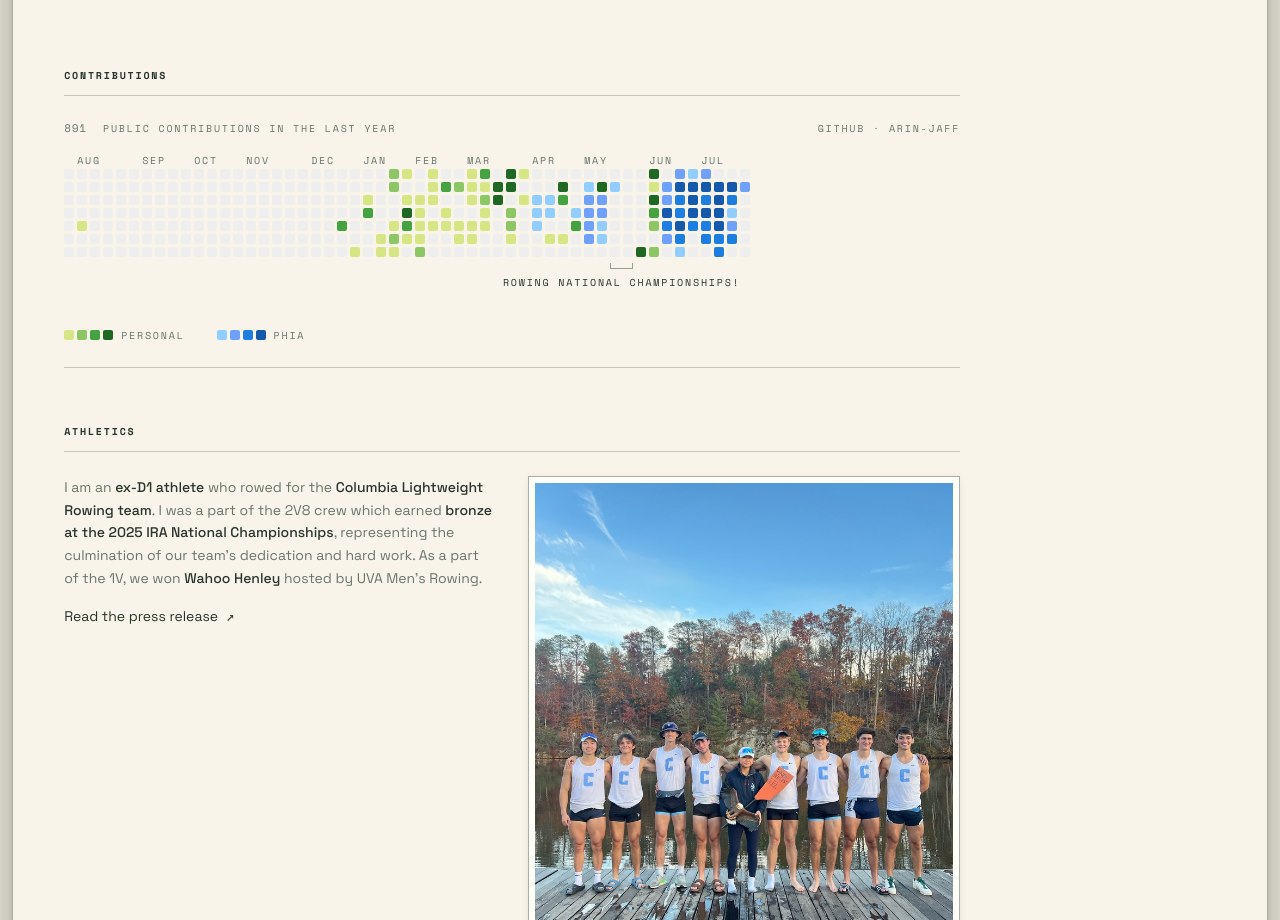
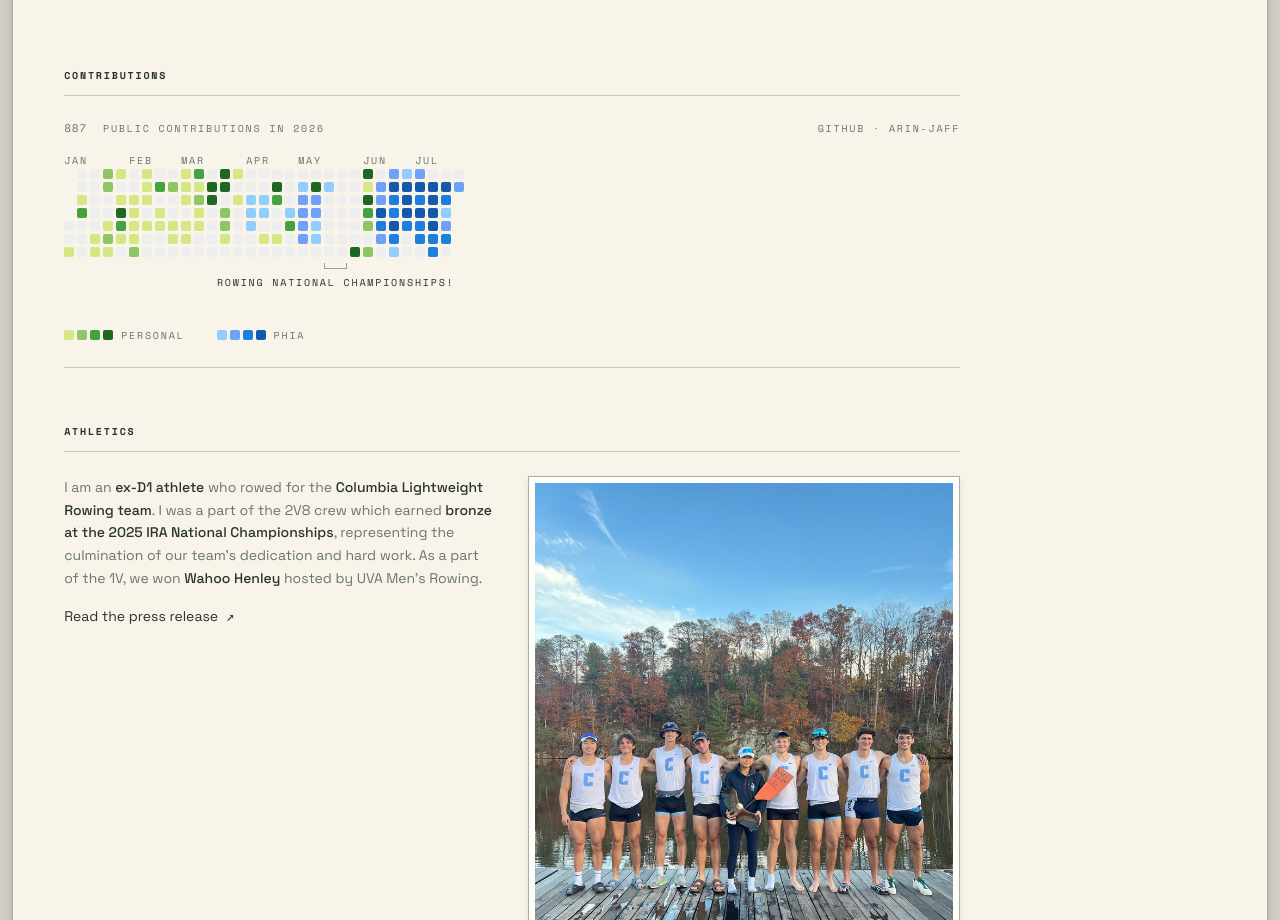
Before and after one commit to arin-jaff/arinjaff.com, a React (Vite) app: page / in a window 1280 px wide. Shown: the part 820-1740 px from the top of the page. Built offline with nearby package versions, Linux system fonts and the light colour scheme.

Commit message:
Switch the contributions calendar to year to date
Runs 1 January through today rather than a rolling 53 weeks. The first
week is padded with blank cells so 1 January sits on its real weekday,
and the heading names the year instead of "the last year".

```diff
--- a/src/components/ContributionsChart.jsx
+++ b/src/components/ContributionsChart.jsx
@@ -20,6 +20,7 @@ const ANNOTATIONS = [{ label: "rowing national championships!", from: "05-18", t
 // ponytail: a day picks one side rather than splitting the cell — blue once the
 // mirror accounts for at least half of it. Split cells if mixed days matter.
 function cellColor(day) {
+  if (day.pad) return "transparent";
   if (!day.level) return EMPTY;
   return (day.phia * 2 >= day.count ? BLUE : GREEN)[day.level - 1];
 }
@@ -59,17 +60,25 @@ export default function ContributionsChart() {
   const weeks = [];
   for (let i = 0; i < data.days.length; i += 7) weeks.push(data.days.slice(i, i + 7));
 
-  // Label a column when a new month starts in it, skipping the leading partial
-  // week and the last column so labels never collide.
+  // A column's month is the first real day in it — the first week can open with
+  // blank padding before 1 January.
+  const monthOf = (week) => week.find((day) => day.date)?.date.slice(5, 7);
+
+  // Label a column when a new month starts in it, skipping the last column so
+  // labels never collide.
   const monthLabels = weeks.map((week, i) => {
-    if (i === 0 || i === weeks.length - 1) return null;
-    const month = week[0].date.slice(5, 7);
-    return weeks[i - 1][0].date.slice(5, 7) === month ? null : MONTHS[Number(month) - 1];
+    if (i === weeks.length - 1) return null;
+    const month = monthOf(week);
+    return !month || (i > 0 && monthOf(weeks[i - 1]) === month)
+      ? null
+      : MONTHS[Number(month) - 1];
   });
 
   const brackets = ANNOTATIONS.map((note) => {
     const covered = weeks.reduce((acc, week, i) => {
-      const hit = week.some((day) => day.date.slice(5) >= note.from && day.date.slice(5) <= note.to);
+      const hit = week.some(
+        (day) => day.date && day.date.slice(5) >= note.from && day.date.slice(5) <= note.to
+      );
       return hit ? { start: acc.start ?? i, end: i } : acc;
     }, {});
     return covered.start === undefined ? null : { ...note, ...covered };
@@ -81,7 +90,7 @@ export default function ContributionsChart() {
       <div className="border-y border-border py-6">
         <div className="mb-4 flex flex-wrap items-baseline gap-4">
           <span className="specimen-index">{data.total}</span>
-          <span className="label">public contributions in the last year</span>
+          <span className="label">public contributions in {data.year}</span>
           <span className="label ml-auto">github · {data.username}</span>
         </div>
 
@@ -102,13 +111,15 @@ export default function ContributionsChart() {
               className="grid gap-[3px]"
               style={{ gridAutoFlow: "column", gridTemplateRows: "repeat(7, 10px)" }}
             >
-              {data.days.map((day) => (
+              {data.days.map((day, i) => (
                 <span
-                  key={day.date}
+                  key={day.date ?? `pad-${i}`}
                   className="h-[10px] w-[10px] rounded-[2px]"
                   title={
-                    `${day.count} contribution${day.count === 1 ? "" : "s"} on ${day.date}` +
-                    (day.phia ? ` · ${day.phia} in ${data.repo}` : "")
+                    day.pad
+                      ? undefined
+                      : `${day.count} contribution${day.count === 1 ? "" : "s"} on ${day.date}` +
+                        (day.phia ? ` · ${day.phia} in ${data.repo}` : "")
                   }
                   style={{ backgroundColor: cellColor(day) }}
                 />
```
Also changed, not shown: public/contributions.json (+1 -1 lines), scripts/fetch-contributions.mjs (+11 -12 lines), 1 other file (tests, documents, lock files or other folders).
